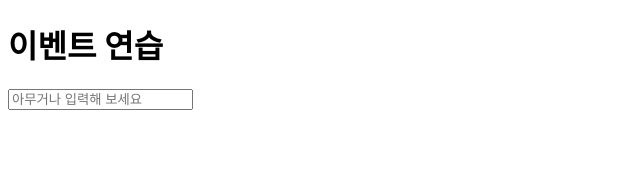
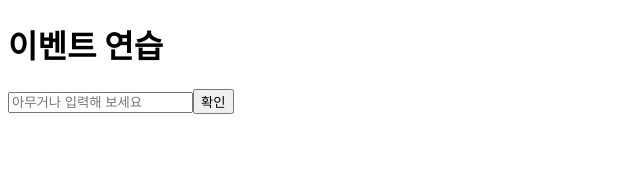
Before and after one commit to wlgn123/react-stuydy, a React (Create React App) app: page / in a window 1280 px wide. Shown: the top 179 px of the page, without its empty margins (0-640 px from the left). Built offline with nearby package versions, Linux system fonts and the light colour scheme.

Commit message:
4.2.2.2 state에 input 값 담기 4.2.2.3 버튼 누를 때 comment 값을 공백으로 설정

```diff
--- a/src/example/_4/MyComponent_2_1.js
+++ b/src/example/_4/MyComponent_2_1.js
@@ -1,6 +1,10 @@
 import React, { Component } from 'react';
 
 class EventPractice extends Component {
+  state = {
+    message: '',
+  };
+
   render() {
     return (
       <div>
@@ -9,10 +13,28 @@ class EventPractice extends Component {
           type="text"
           name="message"
           placeholder="아무거나 입력해 보세요"
+          value={this.state.message}
           onChange={(e) => {
-            console.log(e.target.value);
+            this.setState(
+              {
+                message: e.target.value,
+              },
+              () => {
+                console.log(this.state.message);
+              }
+            );
           }}
         />
+        <button
+          onClick={() => {
+            alert(this.state.message);
+            this.setState({
+              message: '',
+            });
+          }}
+        >
+          확인
+        </button>
       </div>
     );
   }
```
